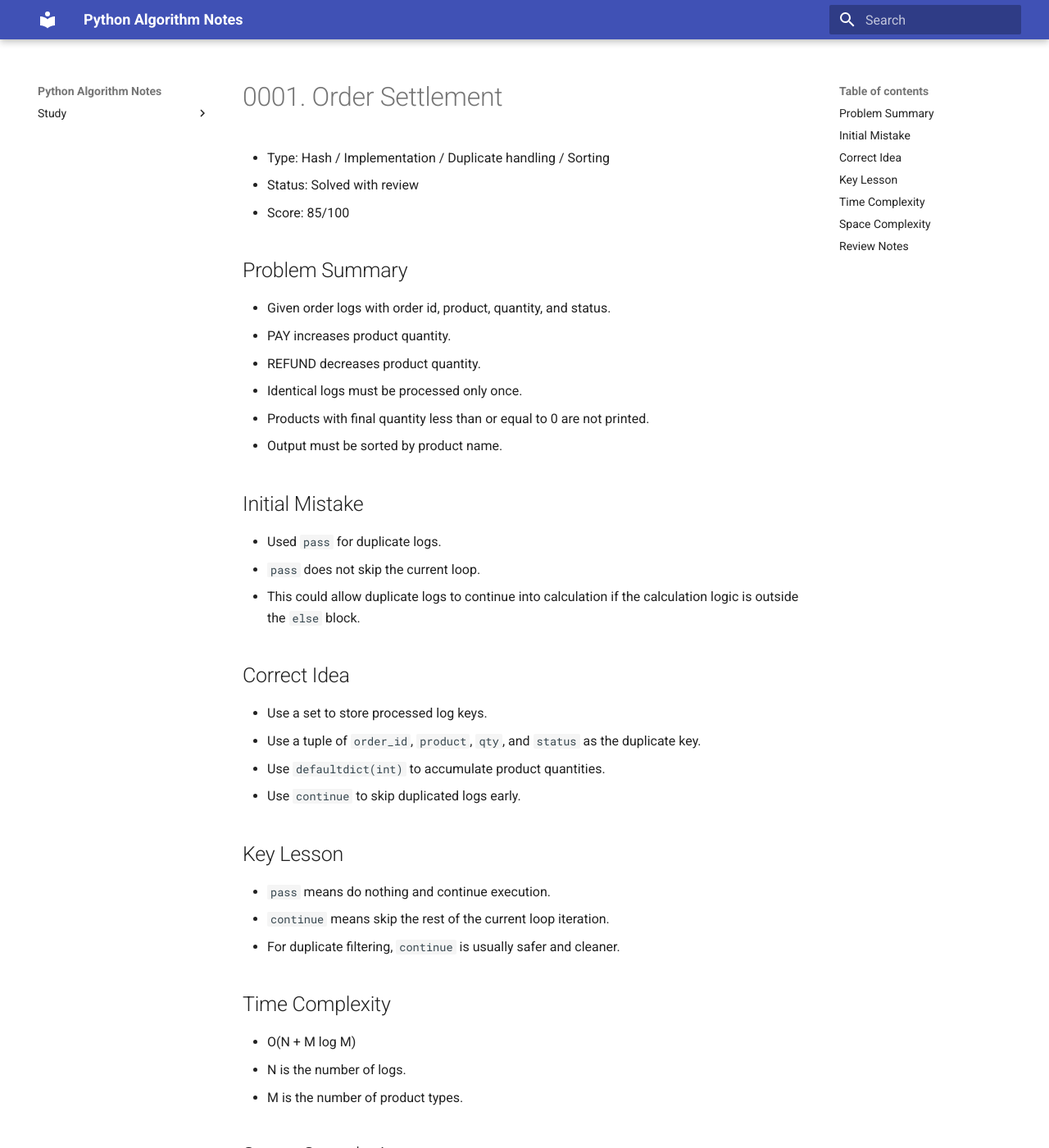
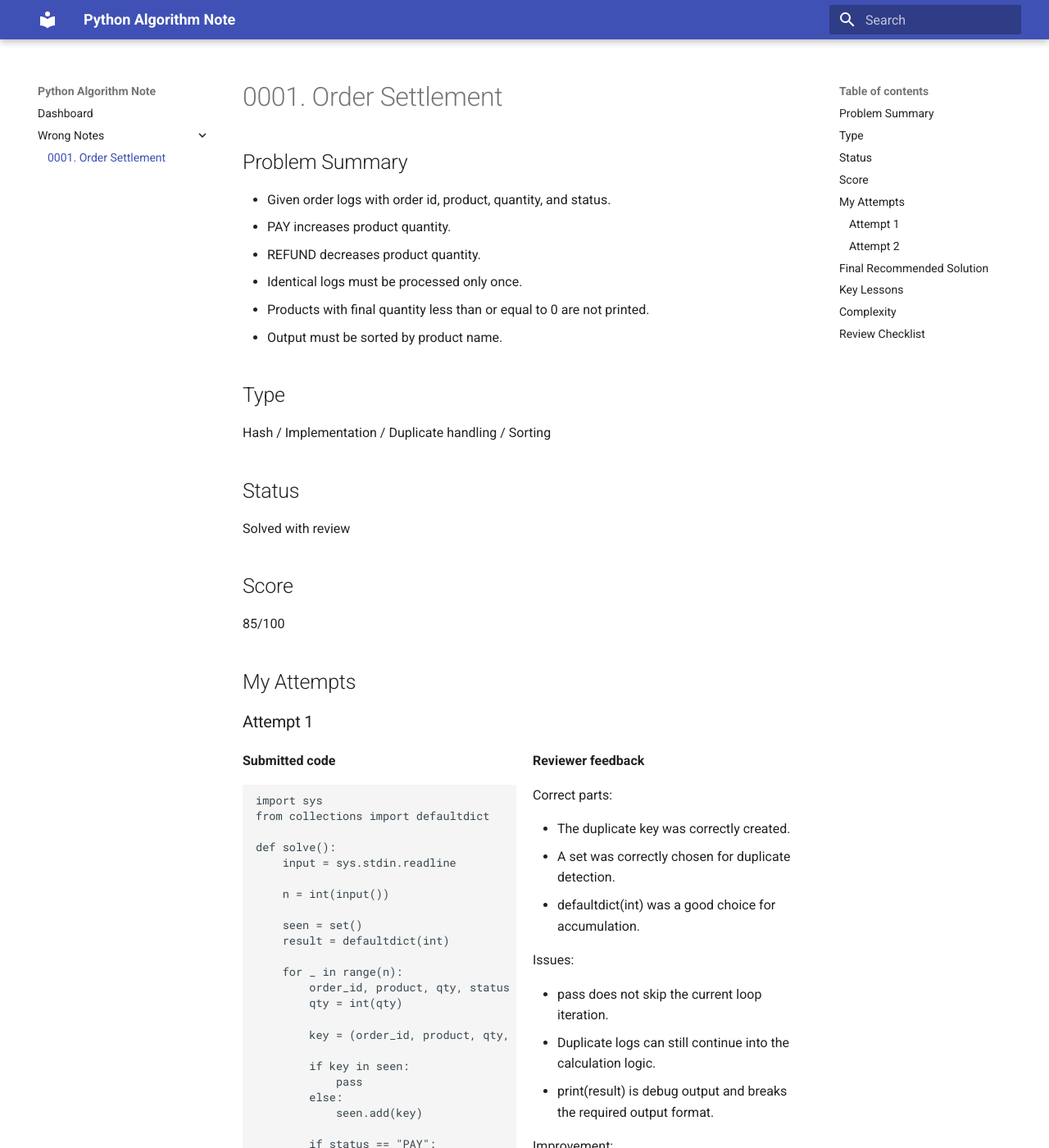
Before and after one commit to epyi12345/python-algorithm-note, an MkDocs documentation site: the page built from docs/wrong-notes/0001-order-settlement.md, in a window 1280 px wide and 1400 px high. Shown: the whole window at 82% size. Built offline with MkDocs 1.6.1 and Material for MkDocs 9.7.7, drawn with Linux system fonts in a browser that asks for light colours; some of the changed text lies outside the part shown.

Commit message:
Add first wrong-note review
Show the learner's submitted attempts and reviewer feedback for the first
order settlement note, while keeping the executable file limited to the
final recommended solution.

Add a responsive MkDocs side-by-side layout, register it in mkdocs.yml,
and update the dashboard with the first reviewed problem metrics.

````diff
--- a/docs/dashboard.md
+++ b/docs/dashboard.md
@@ -1,57 +1,20 @@
-# Study Dashboard
+# Dashboard
 
-This dashboard uses placeholder values until study logs and review notes are
-updated with real progress data.
+## Summary
 
-## Summary Metrics
-
-| Metric | Current Value | Target | Notes |
-| --- | ---: | ---: | --- |
-| Solved Problems | 1 | 100 | Add accepted solutions over time |
-| Reviewed Problems | 1 | 100 | Revisit solved problems after review |
-| Wrong Notes | 1 | 30 | Record causes, fixes, and takeaways |
-| Weekly reviews | 0 | 12 | Review progress at the end of each week |
-| Timed sessions | 0 | 50 | Track focused practice attempts |
-| Current Focus | Hash / Implementation / Control flow | Stable basics | Practice duplicate handling and loop control |
-
-## Pattern Mastery
-
-| Pattern | Current Level | Target Level | Next Action |
-| --- | --- | --- | --- |
-| Hash | Started | Comfortable | Solve counting and lookup problems |
-| Sort | Started | Comfortable | Practice custom key sorting |
-| Prefix Sum | Not started | Comfortable | Solve range-sum problems |
-| Two Pointer | Not started | Comfortable | Practice sorted-array problems |
-| Stack / Queue | Not started | Comfortable | Solve simulation problems |
-| BFS / DFS | Not started | Comfortable | Practice graph and grid traversal |
-| Greedy | Not started | Improving | Compare local choices with proof ideas |
-| Binary Search | Not started | Improving | Practice decision-based search |
-| Heap | Not started | Improving | Solve priority queue problems |
-| DP | Not started | Improving | Define state and transition clearly |
+- Solved Problems: 1
+- Reviewed Problems: 1
+- Wrong Notes: 1
+- Current Focus: Hash / Implementation / Control flow
 
 ## Recent Problem Log
 
-| Date | Source | Problem | Type | Result | Score | Main Issue | Review Target |
-| --- | --- | --- | --- | --- | --- | --- | --- |
-| 2026-05-14 | Custom | 0001. Order Settlement | Hash / Implementation | Solved with review | 85/100 | pass vs continue | Re-solve later |
-| TBD | TBD | TBD | TBD | TBD | TBD | TBD | TBD |
-| TBD | TBD | TBD | TBD | TBD | TBD | TBD | TBD |
+| Date | Problem | Type | Result | Score | Main issue | Review target |
+| --- | --- | --- | --- | --- | --- | --- |
+| 2026-05-14 | 0001. Order Settlement | Hash / Implementation | Solved with review | 85/100 | pass vs continue | Re-solve later |
 
 ## Weakness Tracker
 
-| Weakness | Current Status | Practice Plan | Evidence to Update |
-| --- | --- | --- | --- |
-| Control flow: pass vs continue | Needs review | Prefer early continue for filtered cases | Fewer duplicate-processing mistakes |
-| Duplicate handling with set | Improving | Design tuple keys before accumulation | Correctly ignored repeated logs |
-| Pattern recognition | Needs practice | Tag every solved problem by pattern | Faster first-idea selection |
-| Time-complexity judgment | Needs practice | Write complexity before coding | Fewer timeout risks |
-| Python syntax fluency | Needs practice | Rewrite accepted solutions | Shorter implementation time |
-| Solution explanation | Needs practice | Summarize each accepted solution | Clearer review notes |
-
-## Review Schedule
-
-| Review Type | Frequency | Focus | Next Review |
-| --- | --- | --- | --- |
-| Daily review | Every practice day | Blocked points and takeaways | TBD |
-| Weekly review | Weekly | Pattern progress and weak spots | TBD |
-| Monthly review | Monthly | Roadmap stage and target adjustment | TBD |
+- Control flow: pass vs continue
+- Duplicate handling with set
+- Debug output removal
--- /dev/null
+++ b/docs/stylesheets/extra.css
@@ -0,0 +1,21 @@
+.attempt-grid {
+  display: grid;
+  grid-template-columns: minmax(0, 1fr) minmax(0, 1fr);
+  gap: 1rem;
+  align-items: start;
+  margin: 1rem 0;
+}
+
+.attempt-panel {
+  min-width: 0;
+}
+
+.attempt-panel > :first-child {
+  margin-top: 0;
+}
+
+@media (max-width: 900px) {
+  .attempt-grid {
+    grid-template-columns: 1fr;
+  }
+}
--- a/docs/wrong-notes/0001-order-settlement.md
+++ b/docs/wrong-notes/0001-order-settlement.md
@@ -1,8 +1,4 @@
 # 0001. Order Settlement
-
-- Type: Hash / Implementation / Duplicate handling / Sorting
-- Status: Solved with review
-- Score: 85/100
 
 ## Problem Summary
 
@@ -13,41 +9,217 @@
 - Products with final quantity less than or equal to 0 are not printed.
 - Output must be sorted by product name.
 
-## Initial Mistake
+## Type
 
-- Used `pass` for duplicate logs.
-- `pass` does not skip the current loop.
-- This could allow duplicate logs to continue into calculation if the
-  calculation logic is outside the `else` block.
+Hash / Implementation / Duplicate handling / Sorting
 
-## Correct Idea
+## Status
 
-- Use a set to store processed log keys.
-- Use a tuple of `order_id`, `product`, `qty`, and `status` as the
-  duplicate key.
-- Use `defaultdict(int)` to accumulate product quantities.
-- Use `continue` to skip duplicated logs early.
+Solved with review
 
-## Key Lesson
+## Score
 
-- `pass` means do nothing and continue execution.
-- `continue` means skip the rest of the current loop iteration.
-- For duplicate filtering, `continue` is usually safer and cleaner.
+85/100
 
-## Time Complexity
+## My Attempts
 
-- O(N + M log M)
+### Attempt 1
+
+<div class="attempt-grid" markdown="1">
+<div class="attempt-panel" markdown="1">
+
+**Submitted code**
+
+```python
+import sys
+from collections import defaultdict
+
+def solve():
+    input = sys.stdin.readline
+
+    n = int(input())
+
+    seen = set()
+    result = defaultdict(int)
+
+    for _ in range(n):
+        order_id, product, qty, status = input().split()
+        qty = int(qty)
+
+        key = (order_id, product, qty, status)
+
+        if key in seen:
+            pass
+        else:
+            seen.add(key)
+
+        if status == "PAY":
+            result[product] += qty
+        else:
+            result[product] -= qty
+
+    print(result)
+    for product in sorted(result):
+        if result[product] > 0:
+            print(product, result[product])
+
+if __name__ == "__main__":
+    solve()
+```
+
+</div>
+<div class="attempt-panel" markdown="1">
+
+**Reviewer feedback**
+
+Correct parts:
+
+- The duplicate key was correctly created.
+- A set was correctly chosen for duplicate detection.
+- defaultdict(int) was a good choice for accumulation.
+
+Issues:
+
+- pass does not skip the current loop iteration.
+- Duplicate logs can still continue into the calculation logic.
+- print(result) is debug output and breaks the required output format.
+
+Improvement:
+
+- Use continue when a duplicated key is found.
+- Remove debug output before final submission.
+- Keep duplicate filtering separate from normal calculation logic.
+
+</div>
+</div>
+
+### Attempt 2
+
+<div class="attempt-grid" markdown="1">
+<div class="attempt-panel" markdown="1">
+
+**Submitted code**
+
+```python
+import sys
+from collections import defaultdict
+
+def solve():
+    input = sys.stdin.readline
+
+    n = int(input())
+
+    seen = set()
+    result = defaultdict(int)
+
+    for _ in range(n):
+        order_id, product, qty, status = input().split()
+        qty = int(qty)
+
+        key = (order_id, product, qty, status)
+
+        if key in seen:
+            pass
+        else:
+            seen.add(key)
+            if status == "PAY":
+                result[product] += qty
+            else:
+                result[product] -= qty
+
+    for product in sorted(result):
+        if result[product] > 0:
+            print(product, result[product])
+
+if __name__ == "__main__":
+    solve()
+```
+
+</div>
+<div class="attempt-panel" markdown="1">
+
+**Reviewer feedback**
+
+Correct parts:
+
+- Duplicate logs are no longer calculated.
+- The output format is now correct.
+- The solution produces the expected result.
+
+Issues:
+
+- The code still uses pass.
+- Normal calculation logic is nested inside else.
+- Extra indentation makes future mistakes more likely.
+
+Improvement:
+
+- Prefer early continue for duplicate filtering.
+- Add new keys to seen after the duplicate check.
+- Keep the main calculation flow flat and easy to read.
+
+</div>
+</div>
+
+## Final Recommended Solution
+
+Use this code:
+
+```python
+import sys
+from collections import defaultdict
+
+def solve():
+    input = sys.stdin.readline
+
+    n = int(input())
+
+    seen = set()
+    result = defaultdict(int)
+
+    for _ in range(n):
+        order_id, product, qty, status = input().split()
+        qty = int(qty)
+
+        key = (order_id, product, qty, status)
+
+        if key in seen:
+            continue
+
+        seen.add(key)
+
+        if status == "PAY":
+            result[product] += qty
+        else:
+            result[product] -= qty
+
+    for product in sorted(result):
+        if result[product] > 0:
+            print(product, result[product])
+
+if __name__ == "__main__":
+    solve()
+```
+
+## Key Lessons
+
+- pass means do nothing and continue executing the following code.
+- continue skips the rest of the current loop iteration.
+- For duplicate filtering, early continue is usually cleaner and safer.
+- Debug output must be removed before final submission.
+- A tuple can be used as a set key when multiple fields define identity.
+
+## Complexity
+
+- Time complexity: O(N + M log M)
 - N is the number of logs.
 - M is the number of product types.
+- Space complexity: O(N + M)
 
-## Space Complexity
+## Review Checklist
 
-- O(N + M)
-
-## Review Notes
-
-- Requirement understanding was good.
-- The duplicate key design was correct.
-- The main weakness was loop control flow.
-- Prefer early `continue` to reduce indentation and avoid accidental
-  execution.
+- Did I define the duplicate key correctly?
+- Did I skip duplicated data with continue?
+- Did I remove debug prints?
+- Did I sort the final output?
+- Did I exclude products with quantity less than or equal to 0?
--- a/mkdocs.yml
+++ b/mkdocs.yml
@@ -1,8 +1,13 @@
-site_name: Python Algorithm Notes
+site_name: Python Algorithm Note
+site_description: Python algorithm problem-solving notes and wrong-answer reviews.
 theme:
   name: material
 nav:
-  - Study:
-      - Dashboard: dashboard.md
-      - Diagnosis: diagnosis.md
-      - Roadmap: roadmap.md
+  - Dashboard: dashboard.md
+  - Wrong Notes:
+      - 0001. Order Settlement: wrong-notes/0001-order-settlement.md
+extra_css:
+  - stylesheets/extra.css
+markdown_extensions:
+  - attr_list
+  - md_in_html
````
Also changed, not shown: README.md (+63 -3 lines), 1 other file.
